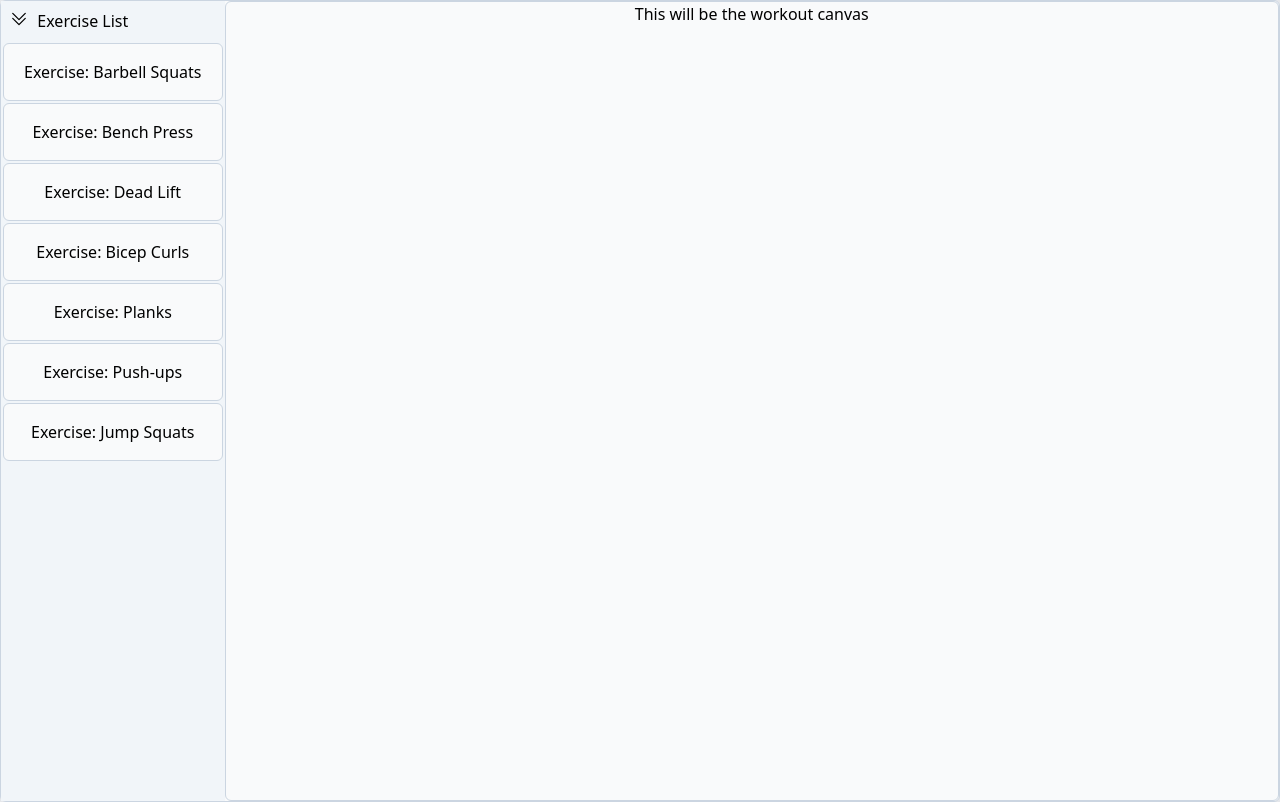
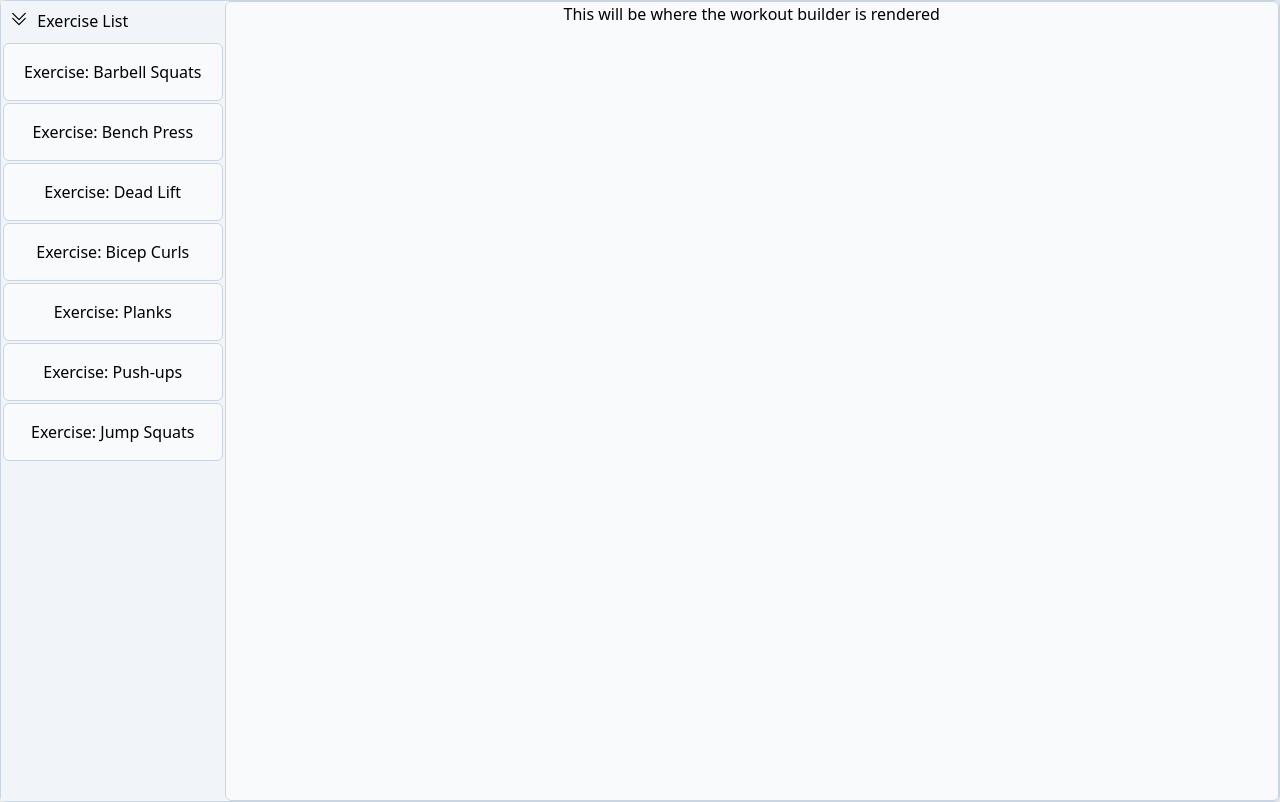
Before and after one commit to mpassava/workout-builder, a Next.js app: page / in a window 1280 px wide. Built offline with nearby package versions, Linux system fonts and the light colour scheme.

Commit message:
placeholder text \

```diff
--- a/components/canvas.tsx
+++ b/components/canvas.tsx
@@ -15,7 +15,7 @@ export default function WorkoutCanvas() {
                 <ExerciseList />
             </div>
             <div className="flex-1 text-center rounded-md border border-slate-300 ">
-                This will be the workout canvas
+                This will be where the workout builder is rendered
             </div>
 
 
```
